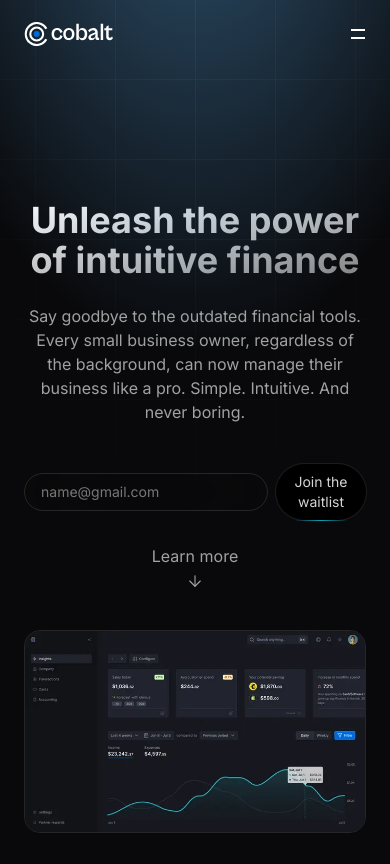
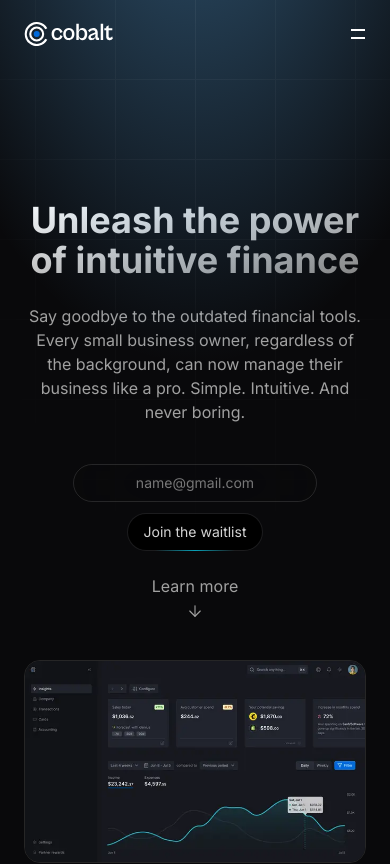
Before and after one commit to Yashx18/CobaltLP, a React (Vite) app: page / in a window 390 px wide. Shown: the top 864 px of the page. Built offline with nearby package versions, Linux system fonts and the light colour scheme.

Commit message:
input box design complete

```diff
--- a/src/sections/Hero.tsx
+++ b/src/sections/Hero.tsx
@@ -28,10 +28,10 @@ const Hero = () => {
           </p>
         </div>
         <div className="mt-10 flex w-full flex-col gap-6">
-          <div className="z-100 mx-auto flex w-fit items-center gap-2">
+          <div className="z-100 mx-auto flex w-fit items-center justify-center sm:gap-2 gap-3 sm:flex-row flex-col">
             <input
               type="text"
-              className="rounded-full border border-neutral-400/20 px-4 py-2 text-sm text-neutral-200 backdrop-blur-2xl focus:outline-none focus:ring-2 focus:ring-transparent focus:ring-offset-2 focus:ring-offset-black focus:shadow-[0_0_0_3px]"
+              className="rounded-full border border-neutral-400/20 px-4 py-2 text-sm text-neutral-200 backdrop-blur-2xl focus:outline-none focus:ring-2 focus:ring-transparent focus:ring-offset-2 focus:ring-offset-black focus:shadow-[0_0_0_3px] placeholder:text-sm text-center sm:text-start"
               placeholder="name@gmail.com"
             />
             <CTA />
```
